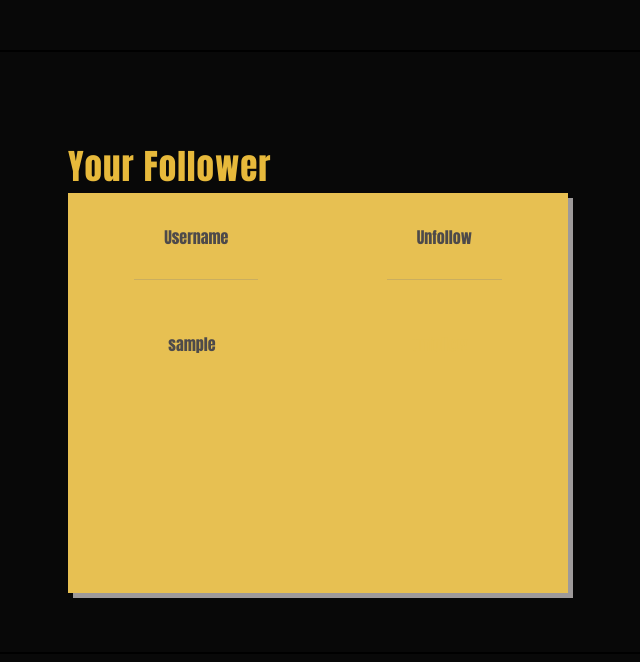
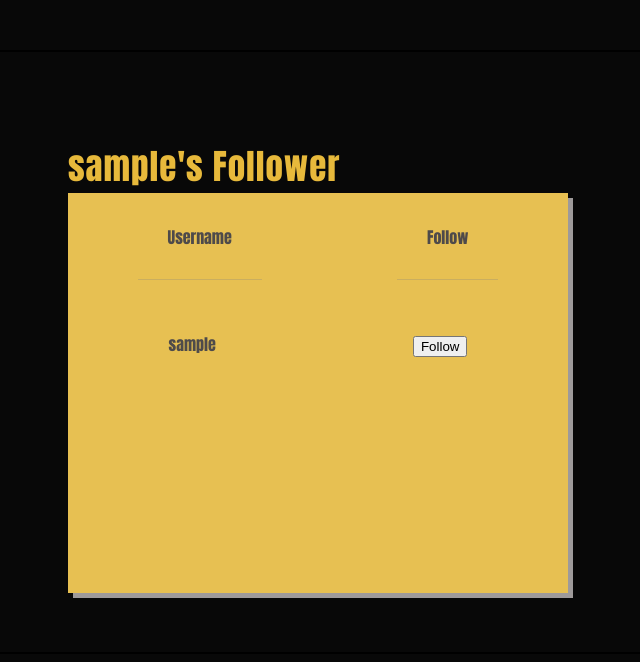
Before and after one commit to WijiPe/Project1, a Flask app: page /follower/1 in a window 1280 px wide. Shown: the part 168-830 px from the top of the page, without its empty margins (322-962 px from the left). Run offline with Flask 2, Linux system fonts and the light colour scheme; tables that the repository leaves empty or names only in its code hold one stand-in row (values such as "Sample post").

Commit message:
update more features

```diff
--- a/flask_app/controllers/users.py
+++ b/flask_app/controllers/users.py
@@ -48,16 +48,18 @@ def result_following_id(id):
     data = {
         'id': id
     }
+    users = User.get_user_by_id(data)
     followings = User.get_following_user(data)
-    return render_template("following_list.html", followings=followings)
+    return render_template("following_list.html", followings=followings, users=users)
 
 @app.route('/follower/<int:id>')
 def result_follower_id(id):
     data = {
         'id': id
     }
+    users = User.get_user_by_id(data)
     followers = User.get_follower_user(data)
-    return render_template("follower_list.html", followers=followers)
+    return render_template("follower_list.html", followers=followers, users=users)
 
 @app.post('/follow/<int:id>')
 def to_follow_user(id):
@@ -93,16 +95,6 @@ def to_unfollow_following_from_list(id):
         return redirect(f'/following/{id}')
     return redirect(f'/following/{id}')
 
-@app.route('/unfollow/<int:id>')
-def to_unfollow_follower_from_list(id):
-    data = {
-        'following_id': id,
-        'follower_id': session['id']
-    }
-    if Follow.get_following(data):
-        Follow.delete_following(data)
-        return redirect(f'/follower/{id}')
-    return redirect(f'/follower/{id}')
 
 @app.post('/register')
 def register():
--- a/flask_app/templates/follower_list.html
+++ b/flask_app/templates/follower_list.html
@@ -22,19 +22,26 @@
         </div>
     </nav>
     <div class="main">
-        <h2>Your Follower</h2>
+        {% if users.id == session['id']%}
+            <h2>Your Follower</h2>
+        {% endif %}
+        {% if users.id != session['id']%}
+            <h2>{{users.username}}'s Follower</h2>
+        {% endif %}
         <table class="table table-bordered">
             <thead>
                 <tr>
                     <th>Username</th>
-                    <th>Unfollow</th>
+                    <th>Follow</th>
                 </tr>
             </thead>
             <tbody>
                 {%for follower in followers %}
                 <tr>
-                    <td>{{follower.username}}</td>
-                    <td class="delete"><a href="/unfollow/{{follower.id}}">unfollow</a></td>
+                    <td>{{follower.username}}
+                    <td><form class="btn3" action="/follow/{{follower.id}}" method="post">
+                        <button class="btn2">Follow</button></td>
+                    </form>
                 </tr>
                 {% endfor %}
             </tbody>
```
Also changed, not shown: flask_app/templates/following_list.html (+6 -1 lines).
